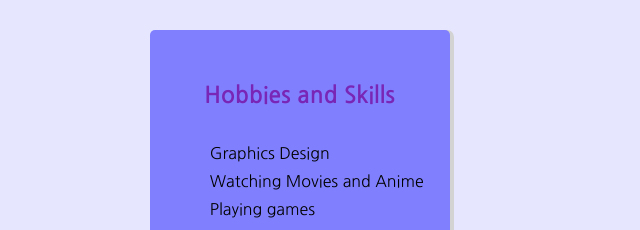
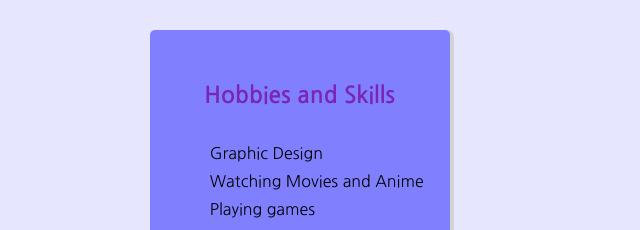
Before and after one commit to Moyinoluwa-10/altschool-assignment-01, a plain HTML site: page index.html in a window 1280 px wide. Shown: the part 940-1170 px from the top of the page, 587-1227 px from the left. Drawn offline with Linux system fonts and the light colour scheme.

Commit message:
Update index.html

```diff
--- a/index.html
+++ b/index.html
@@ -101,7 +101,7 @@
             <div class="section1" >
                 <h4>Hobbies and Skills</h4>
                 <ul>
-                    <li>Graphics Design</li>
+                    <li>Graphic Design</li>
                     <li>Watching Movies and Anime</li>
                     <li>Playing games</li>
                     <li>Listening to music</li>
```
